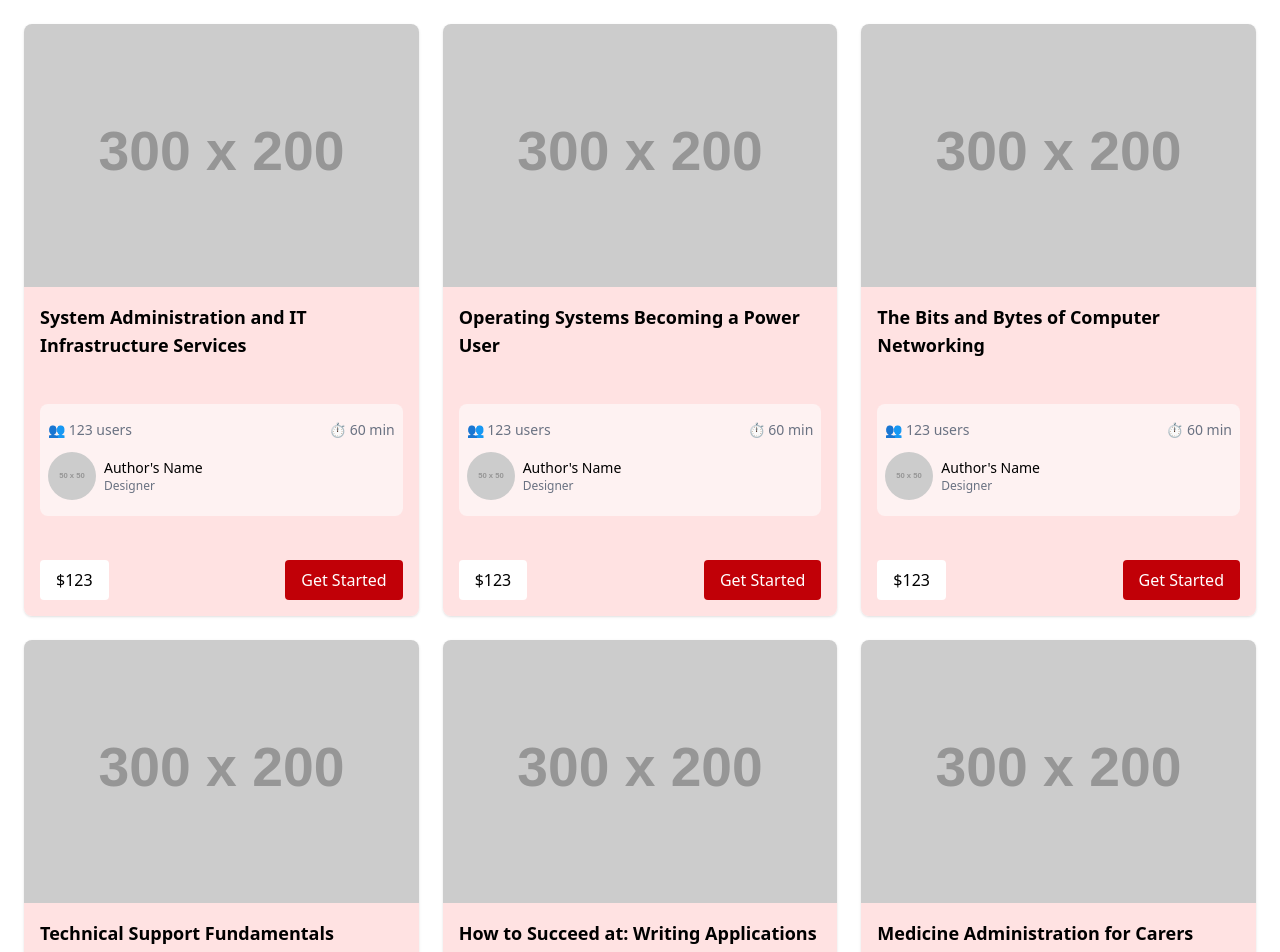
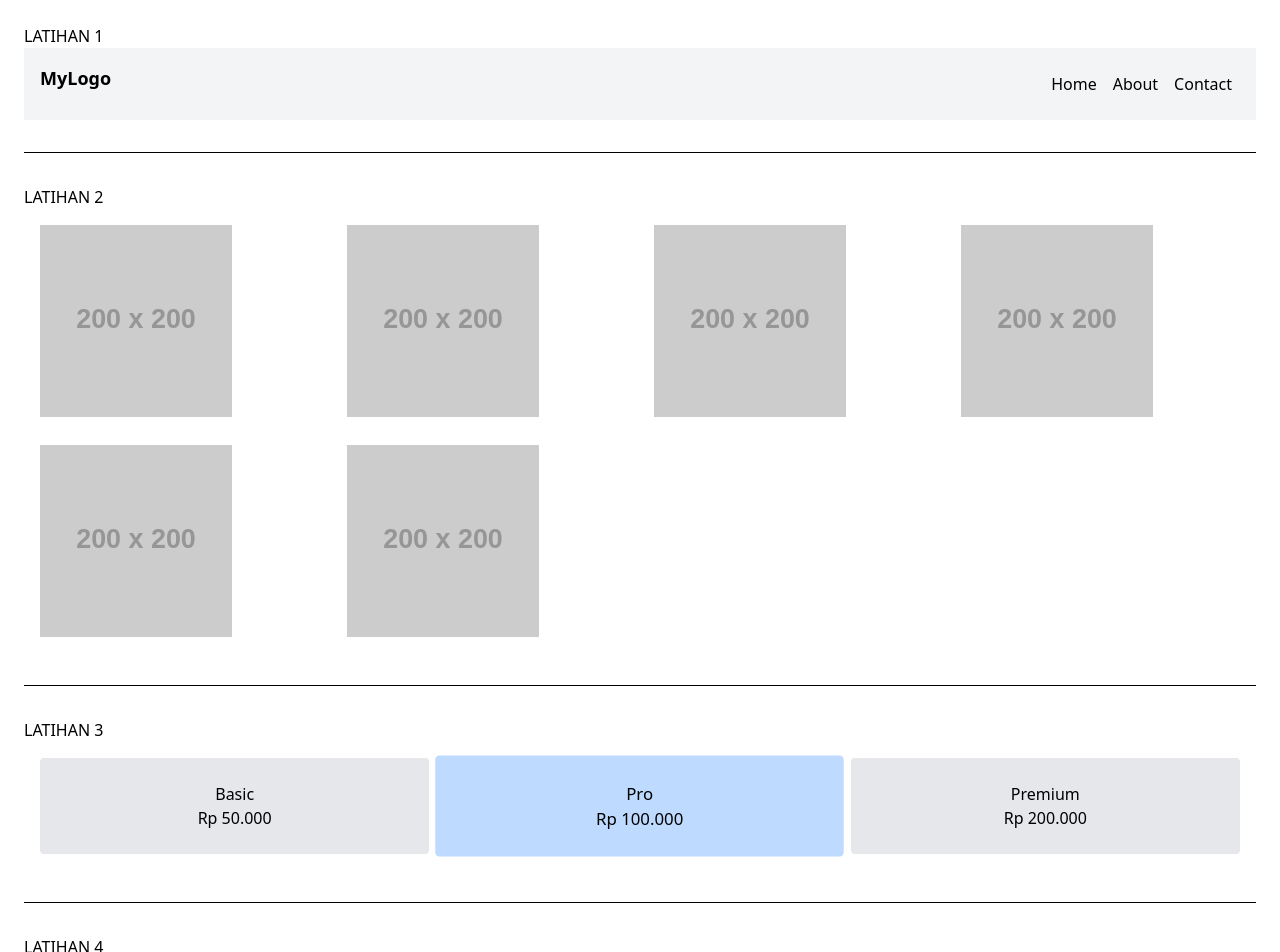
Before and after one commit to RaihanAW/Client-Side-Programming, a React (Vite) app: page / in a window 1280 px wide. Shown: the top 952 px of the page. Built offline with nearby package versions, Linux system fonts and the light colour scheme.

Commit message:
tugas variant class

```diff
--- a/src/App.jsx
+++ b/src/App.jsx
@@ -1,78 +1,112 @@
 import "./App.css";
 
 function App() {
-  const courses = [
-    {
-      title: "System Administration and IT Infrastructure Services",
-    },
-    {
-      title: "Operating Systems Becoming a Power User",
-    },
-    {
-      title: "The Bits and Bytes of Computer Networking",
-    },
-    {
-      title: "Technical Support Fundamentals",
-    },
-    {
-      title: "How to Succeed at: Writing Applications",
-    },
-    {
-      title: "Medicine Administration for Carers",
-    },
-  ];
-
   return (
     <>
-      <div className="p-6 grid grid-cols-1 gap-6 md:grid-cols-3">
-        {courses.map((course, index) => (
-          <div
-           key={index}
-           className="shadow rounded-lg overflow-hidden flex flex-col
-           hover:border hover:border-gray-500
-           hover:shadow-lg hover:scale-105 transition-transform duration-300">
-            {/* Image */}
-            <img
-              src="https://www.placehold.co/300x200"
-              alt={course.title}
-              className="w-full h-80 object-cover"
-            />
+      <div className="p-6 space-y-8">
+        {/* LATIHAN 1 - NAVBAR */}
+        LATIHAN 1
+        <nav className="p-4 bg-gray-100 flex justify-between">
+          {/* Kiri - Logo */}
+          <div className="font-bold text-lg mb-2">MyLogo</div>
 
-            {/* Content */}
-            <div className="p-4 bg-red-100 flex flex-col justify-between h-full">
-              <h3 className="text-lg font-semibold mb-4">{course.title}</h3>
-
-              <div className="bg-red-50 p-2 rounded-lg">
-                <div className="text-sm text-gray-500 mt-2 flex justify-between">
-                  <span>👥 123 users</span>
-                  <span>⏱ 60 min</span>
-                </div>
-
-                {/* Author */}
-                <div className="mt-3 mb-2 flex items-center gap-2">
-                  <img
-                    src="https://www.placehold.co/50x50"
-                    alt="Author's Avatar"
-                    className="w-12 h-12 rounded-full object-cover"
-                  />
-                  <div>
-                    <p className="text-sm font-medium">Author's Name</p>
-                    <p className="text-xs text-gray-500">Designer</p>
-                  </div>
-                </div>
-              </div>
-
-            {/* Footer */}
-            <div className="mt-4 flex items-center justify-between">
-              <div className="bg-white py-2 px-4 rounded">$123</div>
-              <button className="bg-red-700 hover:bg-red-900 active:bg-red-500
-               text-white px-4 py-2 rounded tex-sm">
-                Get Started
-              </button>
-            </div>
+          {/* Kanan - Menu */}
+          <ul className="md:flex flex-row p-2 gap-4">
+            <li>
+              <a href="#" className="hover:underline">
+                Home
+              </a>
+            </li>
+            <li>
+              <a href="#" className="hover:underline">
+                About
+              </a>
+            </li>
+            <li>
+              <a href="#" className="hover:underline">
+                Contact
+              </a>
+            </li>
+          </ul>
+        </nav>
+        <hr />
+        {/* LATIHAN 2 - GRID GALERI */}
+        LATIHAN 2
+        <div className="p-4 grid grid-cols-2 md:grid-cols-3 lg:grid-cols-4 gap-7">
+          <img
+            src="https://www.placehold.co/200x200"
+            alt="Gambar Galeri"
+            className="h-48"
+          />
+          <img
+            src="https://www.placehold.co/200x200"
+            alt="Gambar Galeri"
+            className="h-48"
+          />
+          <img
+            src="https://www.placehold.co/200x200"
+            alt="Gambar Galeri"
+            className="h-48"
+          />
+          <img
+            src="https://www.placehold.co/200x200"
+            alt="Gambar Galeri"
+            className="h-48"
+          />
+          <img
+            src="https://www.placehold.co/200x200"
+            alt="Gambar Galeri"
+            className="h-48"
+          />
+          <img
+            src="https://www.placehold.co/200x200"
+            alt="Gambar Galeri"
+            className="h-48"
+          />
+        </div>
+        <hr />
+        {/* LATIHAN 3 - PRICING TABLE */}
+        LATIHAN 3
+        <div className="p-4 text-center grid grid-cols-1 md:grid-cols-3 gap-4">
+          <div className="bg-gray-200 p-6 rounded">
+            Basic
+            <br />
+            Rp 50.000
+          </div>
+          <div className="bg-blue-200 p-6 rounded scale-105">
+            Pro
+            <br />
+            Rp 100.000
+          </div>
+          <div className="bg-gray-200 p-6 rounded">
+            Premium
+            <br />
+            Rp 200.000
           </div>
         </div>
-        ))}
+        <hr />
+        {/* LATIHAN 4 - DASHBOARD LAYOUT */}
+        LATIHAN 4
+        <div className="min-h-screen grid md:grid-cols-12 gap-1">
+          <header className="bg-gray-300 p-4 md:col-span-12">Header</header>
+          <aside className="bg-gray-200 p-4 md:col-span-3">Sidebar</aside>
+          <main className="bg-white p-4 border md:col-span-9">Content</main>
+          <footer className="bg-gray-300 p-4 md:col-span-12">Footer</footer>
+        </div>
+        <hr />
+        {/* LATIHAN 5 - CARD PRODUCT */}
+        LATIHAN 5
+        <div className="p-4 border flex flex-col items-center md:flex-row md:items-start md:space-x-4">
+          <img
+            src="https://www.placehold.co/80x80"
+            alt="Gambar Produk"
+            className="h-20 w-20 mb-2 md:mb-0"
+          />
+          <div className="text-center mt-4 md:text-left">
+            <h3 className="font-bold">Nama Produk</h3>
+            <p className="text-sm text-gray-600">Deskripsi produk singkat...</p>
+          </div>
+        </div>
       </div>
     </>
   );
```
